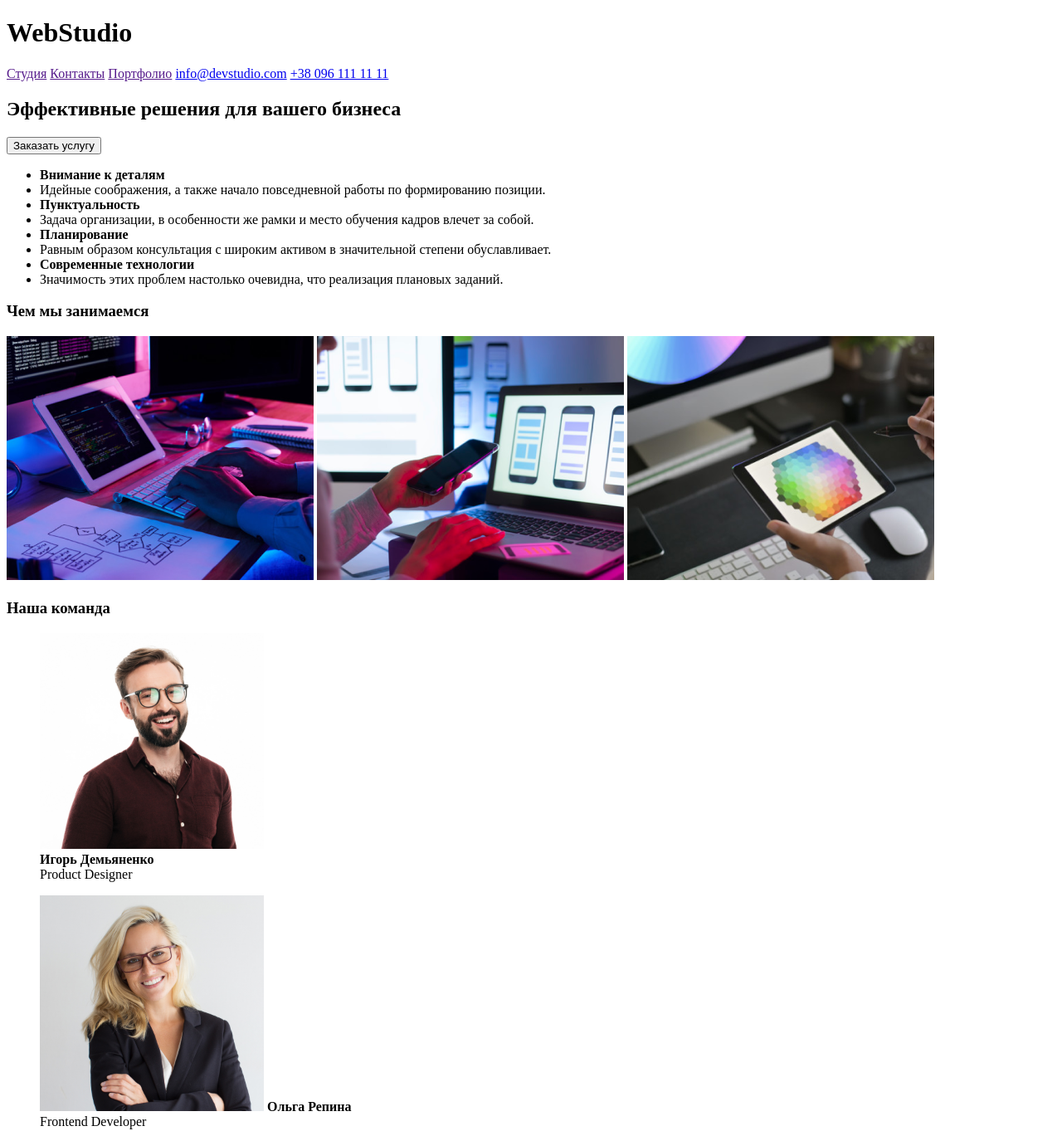
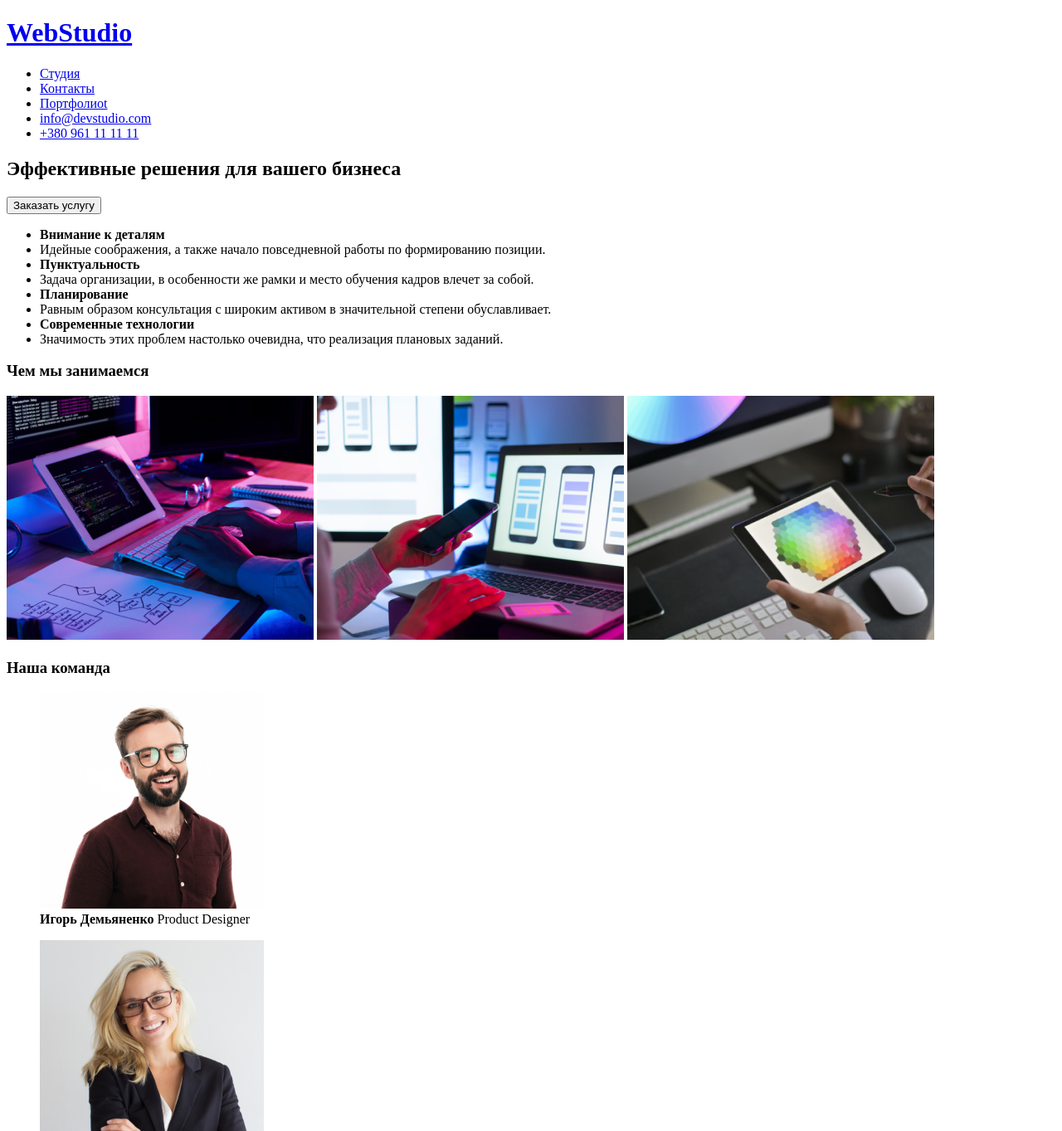
Before and after one commit to 0xGrek/WebStudio, a plain HTML site: page index.html in a window 1280 px wide. Shown: the top 1363 px of the page at 83% size. Drawn offline with Linux system fonts and the light colour scheme.

Commit message:
+LI + figcaption

```diff
--- a/index.html
+++ b/index.html
@@ -9,17 +9,17 @@
 
 <body>
     <header>
-        <div class="logo">
-           <h1>
-                <a>WebStudio</a>
-            </h1>
-        </div>
+        <a href="logo">
+            <h1>WebStudio</h1>
+        </a>
             <nav>
-            <a href="">Студия</a>
-            <a href="">Контакты</a>
-            <a href="">Портфолио</a>
-            <a href="mail.to">info@devstudio.com</a>
-            <a href="tel:+380961111111">+38 096 111 11 11</a>
+                <ul>
+                    <li><a href="/portfolio">Студия</a></li>
+                    <li><a href="/contact">Контакты</a></li>
+                    <li><a href="/about">Портфолиоt</a></li>
+                    <li><a href="mail.to">info@devstudio.com</a></li>
+                    <li><a href="tel:+380961111111">+380 961 11 11 11</a></li>
+                </ul>
             </nav>
     </header>
 
@@ -59,23 +59,30 @@
             <figure>
                 <img src="images/team/img.jpg" alt="photoface"  width="270" height="260">
                     <figcaption>
-                        <strong>Игорь Демьяненко</strong><br>
+                        <strong>Игорь Демьяненко</strong>
                         <span>Product Designer</span>
                     </figcaption>
             </figure>
             <figure>
                 <figcaption>
                     <img src="images/team/img1.jpg" alt="photoface1"  width="270" height="260">
-                        <strong>Ольга Репина</strong><br>
+                        <strong>Ольга Репина</strong>
                         <span>Frontend Developer</span>
                     </figcaption>
             </figure>
+            <figure>
+                <figcaption>
                     <img src="images/team/img2.jpg" alt="photoface2" width="270" height="260">
                         <strong>Николай Тарасов</strong>
                         <span>Marketing</span>
+                </figcaption>
+            </figure>
+                <figcaption>
                     <img src="images/team/img3.jpg" alt="photoface3" width="270" height="260">
                         <strong>Михаил Ермаков</strong>
                         <span>UI Designer</span>
+                </figcaption>
+            </figure>
     </section>
 </main>
 
```
Lines whose indentation alone changed are shown as unchanged.
